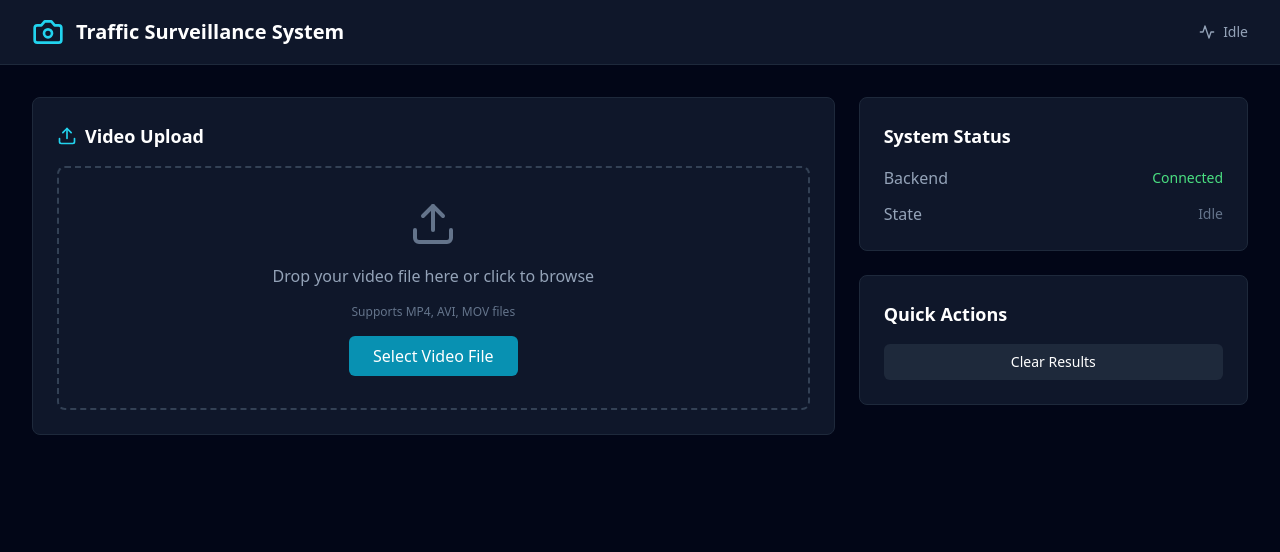
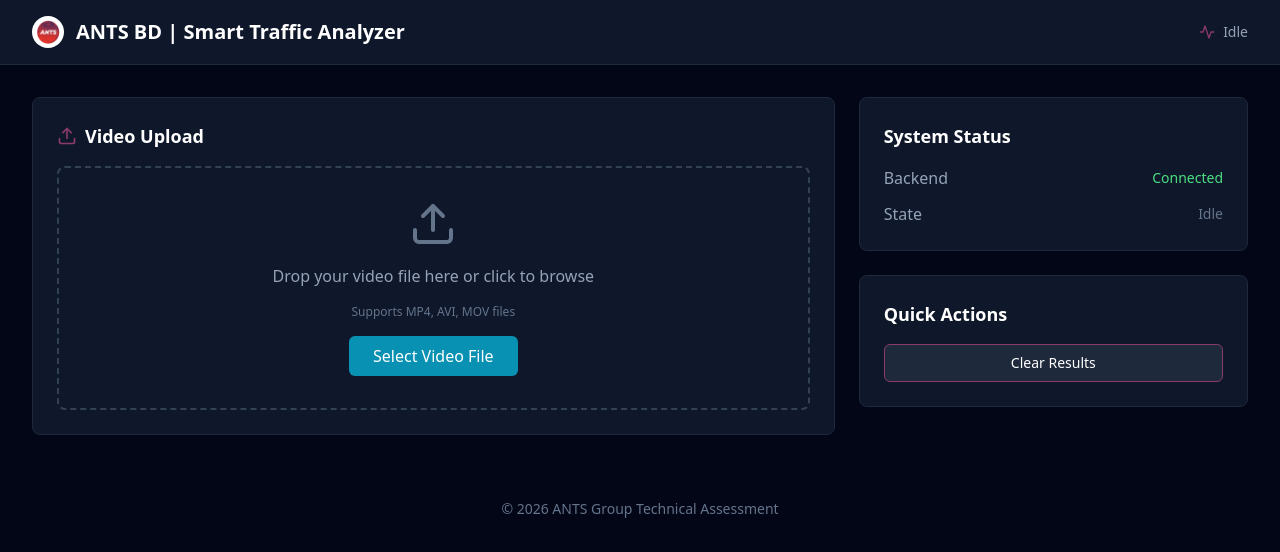
Before and after one commit to MarzukaaZaki/smartdroneanalyzer, a React (Vite) app in the folder frontend/: page / in a window 1280 px wide. Shown: the top 552 px of the page. Built offline with nearby package versions, Linux system fonts and the light colour scheme.

Commit message:
Fixed some UI errors

```diff
--- a/frontend/src/App.jsx
+++ b/frontend/src/App.jsx
@@ -163,7 +163,7 @@
 
   const renderProcessingState = () => (
     <div className="text-center py-8">
-      <Loader2 className="h-16 w-16 mx-auto mb-6 text-cyan-400 animate-spin" />
+      <Loader2 className="h-16 w-16 mx-auto mb-6 text-[#8a3a6c] animate-spin" />
       <h3 className="text-xl font-semibold text-white mb-2">Processing Video</h3>
 
       {/* Progress Circle */}
@@ -187,7 +187,7 @@
             fill="none"
             strokeDasharray={`${2 * Math.PI * 60}`}
             strokeDashoffset={`${2 * Math.PI * 60 * (1 - (state.progress || 0) / 100)}`}
-            className="text-cyan-400 transition-all duration-500"
+            className="text-[#8a3a6c] transition-all duration-500"
           />
         </svg>
         <div className="absolute inset-0 flex items-center justify-center">
@@ -197,7 +197,7 @@
 
       {/* Live Vehicle Counter */}
       <div className="bg-slate-800 rounded-lg p-4 max-w-sm mx-auto">
-        <div className="text-3xl font-bold text-cyan-400">{state.totalCount || 0}</div>
+        <div className="text-6xl font-bold text-[#8a3a6c] mb-2">{state.totalCount || 0}</div>
         <div className="text-sm text-slate-400">Vehicles Counted</div>
       </div>
     </div>
@@ -208,7 +208,7 @@
       {/* Final Stats */}
       <div className="grid grid-cols-1 md:grid-cols-3 gap-4 mb-6">
         <div className="bg-slate-800 rounded-lg p-4">
-          <div className="text-2xl font-bold text-cyan-400">{state.totalCount || 0}</div>
+          <div className="text-2xl font-bold text-[#8a3a6c]">{state.totalCount || 0}</div>
           <div className="text-sm text-slate-400">Total Vehicles</div>
         </div>
         <div className="bg-slate-800 rounded-lg p-4">
@@ -225,15 +225,15 @@
       <div className="grid grid-cols-1 md:grid-cols-3 gap-4 mb-6">
         <div className="bg-slate-800 rounded-lg p-4">
           <div className="text-xl font-semibold text-white mb-2">Cars</div>
-          <div className="text-2xl font-bold text-cyan-400">{state.status?.type_counts?.car || 0}</div>
+          <div className="text-2xl font-bold text-[#8a3a6c]">{state.status?.type_counts?.car || 0}</div>
         </div>
         <div className="bg-slate-800 rounded-lg p-4">
           <div className="text-xl font-semibold text-white mb-2">Trucks</div>
-          <div className="text-2xl font-bold text-cyan-400">{state.status?.type_counts?.truck || 0}</div>
+          <div className="text-2xl font-bold text-[#8a3a6c]">{state.status?.type_counts?.truck || 0}</div>
         </div>
         <div className="bg-slate-800 rounded-lg p-4">
           <div className="text-xl font-semibold text-white mb-2">Buses</div>
-          <div className="text-2xl font-bold text-cyan-400">{state.status?.type_counts?.bus || 0}</div>
+          <div className="text-2xl font-bold text-[#8a3a6c]">{state.status?.type_counts?.bus || 0}</div>
         </div>
       </div>
 
@@ -241,7 +241,7 @@
       {state.resultUrls?.video && (
         <div className="bg-slate-800 rounded-lg p-4 mb-6">
           <h3 className="text-lg font-semibold text-white mb-4 flex items-center">
-            <Play className="h-5 w-5 mr-2 text-cyan-400" />
+            <Play className="h-5 w-5 mr-2 text-[#8a3a6c]" />
             Processed Video
           </h3>
           <video
@@ -259,7 +259,7 @@
         <a
           href={state.resultUrls.report}
           download
-          className="w-full bg-cyan-600 hover:bg-cyan-700 text-white px-6 py-3 rounded-md font-medium transition-colors flex items-center justify-center"
+          className="w-full bg-[#8a3a6c] hover:bg-[#a04d85] text-white px-6 py-3 rounded-md font-medium transition-colors flex items-center justify-center"
         >
           <Download className="h-5 w-5 mr-2" />
           Download CSV Report
@@ -275,11 +275,11 @@
         <div className="max-w-7xl mx-auto px-4 sm:px-6 lg:px-8">
           <div className="flex items-center justify-between h-16">
             <div className="flex items-center space-x-3">
-              <Camera className="h-8 w-8 text-cyan-400" />
-              <h1 className="text-xl font-bold text-white">Traffic Surveillance System</h1>
+              <img src='/logo.png' className="h-8 w-8 rounded-full bg-white p-1" alt="ANTS Group Logo" />
+              <h1 className="text-xl font-bold text-white">ANTS BD | Smart Traffic Analyzer</h1>
             </div>
             <div className="flex items-center space-x-2 text-sm text-slate-400">
-              <Activity className="h-4 w-4" />
+              <Activity className="h-4 w-4 text-[#8a3a6c]" />
               <span className="capitalize">{state.appState}</span>
             </div>
           </div>
@@ -295,9 +295,9 @@
             <div className="bg-slate-900 rounded-lg border border-slate-800 p-6">
               <div className="flex items-center justify-between mb-4">
                 <h2 className="text-lg font-semibold text-white flex items-center">
-                  {state.appState === 'idle' && <Upload className="h-5 w-5 mr-2 text-cyan-400" />}
-                  {state.appState === 'processing' && <Loader2 className="h-5 w-5 mr-2 text-cyan-400 animate-spin" />}
-                  {state.appState === 'completed' && <Eye className="h-5 w-5 mr-2 text-cyan-400" />}
+                  {state.appState === 'idle' && <Upload className="h-5 w-5 mr-2 text-[#8a3a6c]" />}
+                  {state.appState === 'processing' && <Loader2 className="h-5 w-5 mr-2 text-[#8a3a6c] animate-spin" />}
+                  {state.appState === 'completed' && <Eye className="h-5 w-5 mr-2 text-[#8a3a6c]" />}
                   {state.appState === 'idle' && 'Video Upload'}
                   {state.appState === 'processing' && 'Processing Video'}
                   {state.appState === 'completed' && 'Analysis Results'}
@@ -319,7 +319,7 @@
 
               {state.uploadStatus && state.appState === 'idle' && (
                 <div className="mt-4 p-3 bg-slate-800 rounded-md flex items-center">
-                  <AlertCircle className="h-4 w-4 mr-2 text-cyan-400" />
+                  <AlertCircle className="h-4 w-4 mr-2 text-[#8a3a6c]" />
                   <span className="text-sm text-slate-300">{state.uploadStatus}</span>
                 </div>
               )}
@@ -349,7 +349,7 @@
                 {state.jobId && (
                   <div className="flex justify-between items-center">
                     <span className="text-slate-400">Job ID</span>
-                    <span className="text-cyan-400 text-sm">
+                    <span className="text-[#8a3a6c] text-sm">
                       {state.jobId.length > 12 ? `${state.jobId.slice(0, 4)}...${state.jobId.slice(-4)}` : state.jobId}
                     </span>
                   </div>
@@ -365,15 +365,15 @@
                   <a
                     href={state.resultUrls.report}
                     download
-                    className="w-full bg-slate-800 hover:bg-slate-700 text-white px-4 py-2 rounded-md text-sm transition-colors flex items-center justify-center"
+                    className="w-full bg-slate-800 hover:bg-slate-700 text-white px-4 py-2 rounded-md text-sm transition-colors flex items-center justify-center border border-[#8a3a6c] hover:border-[#a04d85]"
                   >
-                    <FileText className="h-4 w-4 mr-2" />
+                    <FileText className="h-4 w-4 mr-2 text-[#8a3a6c]" />
                     Download Report
                   </a>
                 )}
                 <button
                   onClick={resetApp}
-                  className="w-full bg-slate-800 hover:bg-slate-700 text-white px-4 py-2 rounded-md text-sm transition-colors"
+                  className="w-full bg-slate-800 hover:bg-slate-700 text-white px-4 py-2 rounded-md text-sm transition-colors border border-[#8a3a6c] hover:border-[#a04d85]"
                 >
                   Clear Results
                 </button>
@@ -382,6 +382,11 @@
           </div>
         </div>
       </main>
+
+      {/* Footer */}
+      <footer className="text-center py-8 text-slate-500 text-sm">
+        © 2026 ANTS Group Technical Assessment
+      </footer>
     </div>
   )
 }
```
Also changed, not shown: frontend/public/logo.png (added).
